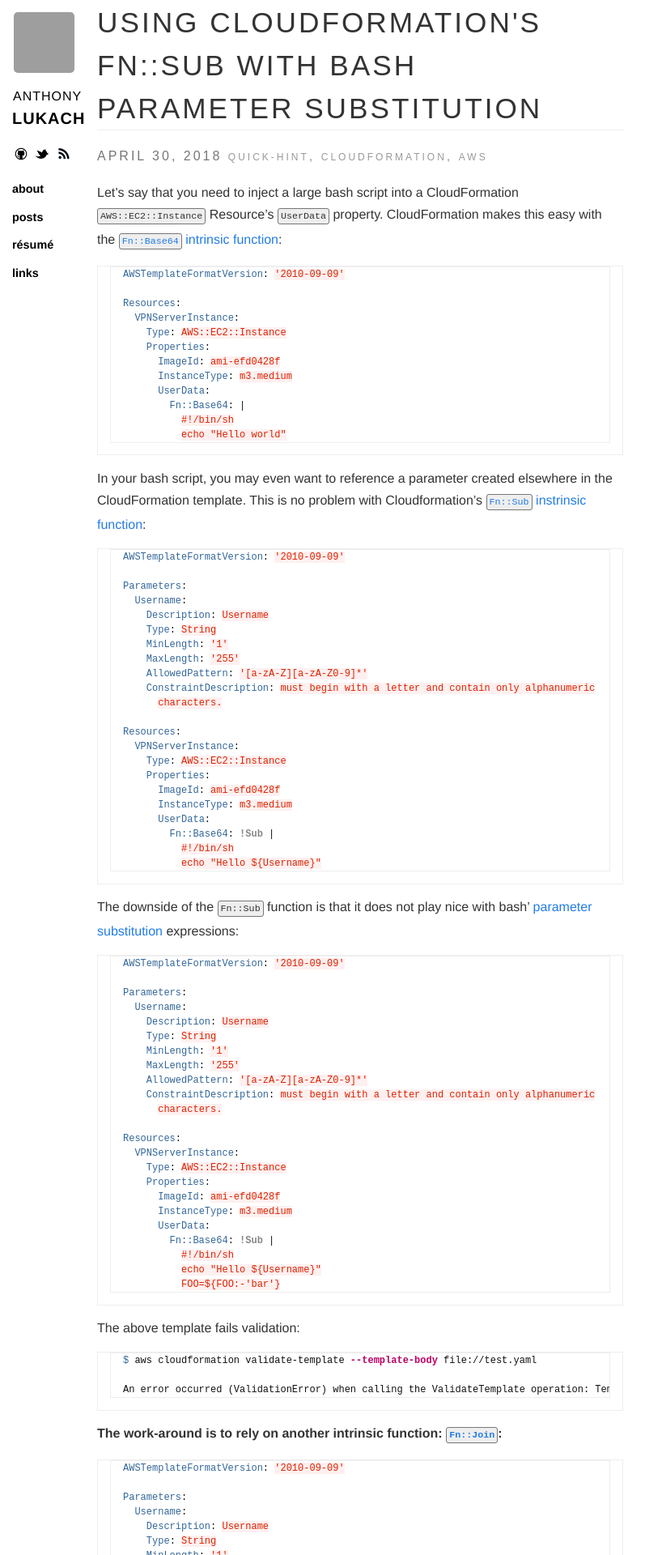
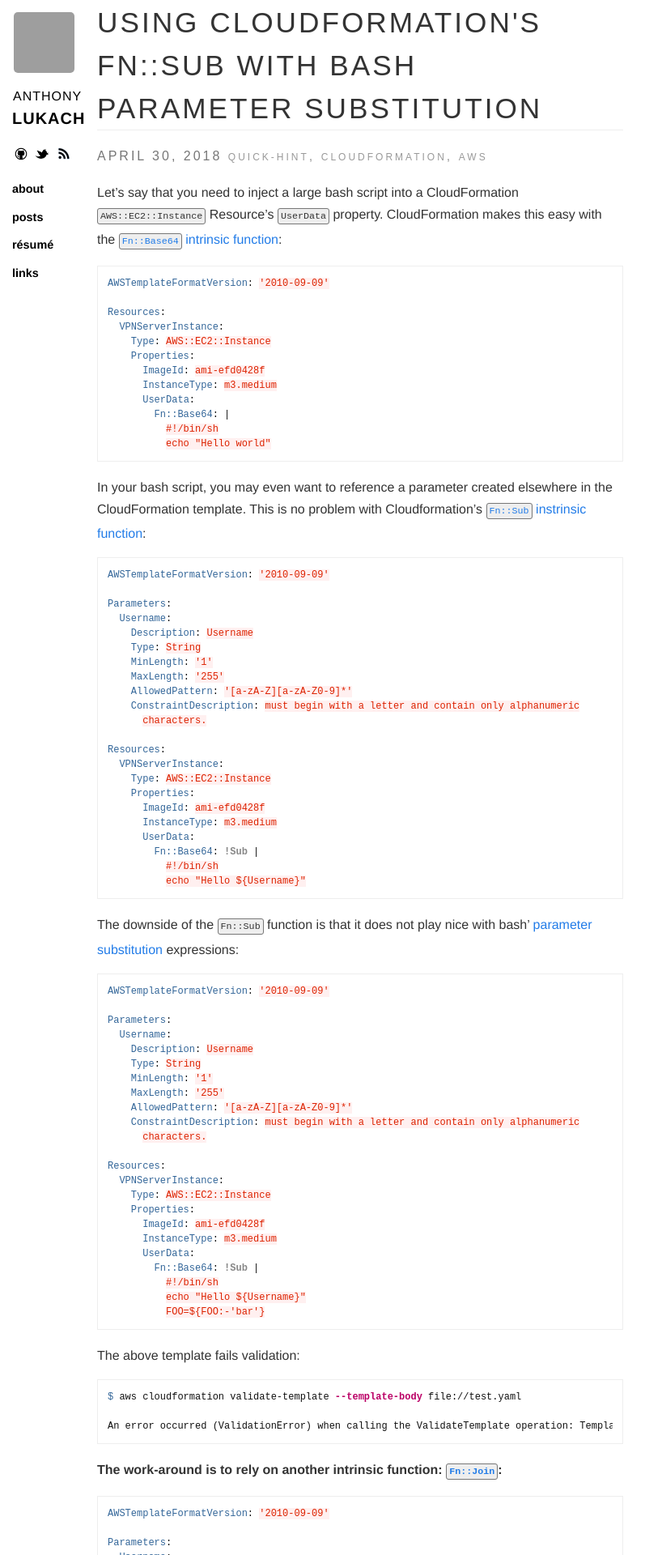
Before and after one commit to alukach/alukach.github.io, a Jekyll site: the page built from index.html, in a window 1280 px wide. Shown: the top 1920 px of the page at 81% size, without its empty margins (0-818 px from the left). Built offline with Jekyll 4.4.1, drawn with Linux system fonts in a browser that asks for light colours; nearby versions of some CDN libraries; the list of posts is cut into pages by our own code; grey boxes are pictures that could not be loaded.

Commit message:
Update pygments.css

```diff
--- a/css/pygments.css
+++ b/css/pygments.css
@@ -1,15 +1,17 @@
 .highlight {
-  margin: 0 0 1.2em;
-  /*background-color: #eee;*/
+  margin: 0;
   font-size: 12px;
-  padding: 0px 15px;
   /*-webkit-border-radius: 10px;
   -moz-border-radius: 10px;*/
   overflow: hidden;
   text-shadow: none;
   color: #111;
-
+  background-color: #fff;
+}
+div.highlight {
   border: 1px solid #eee;
+  padding: 1em;
+  margin-bottom: 1.5em;
 }
 .hightlight code{
   float: left;
```
